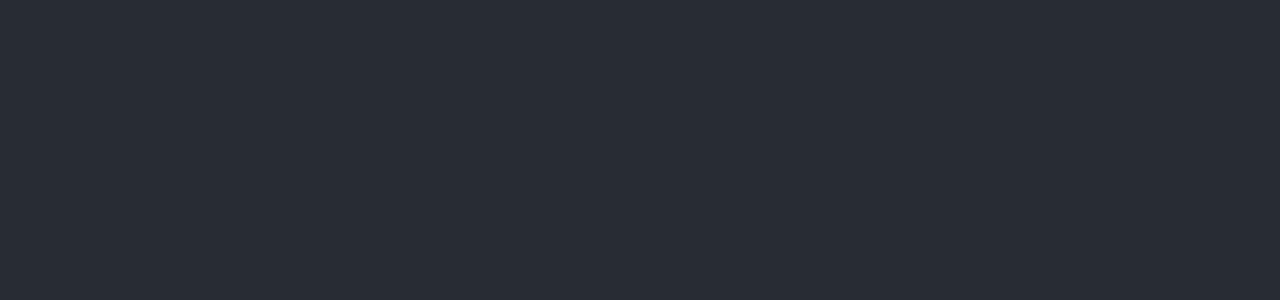
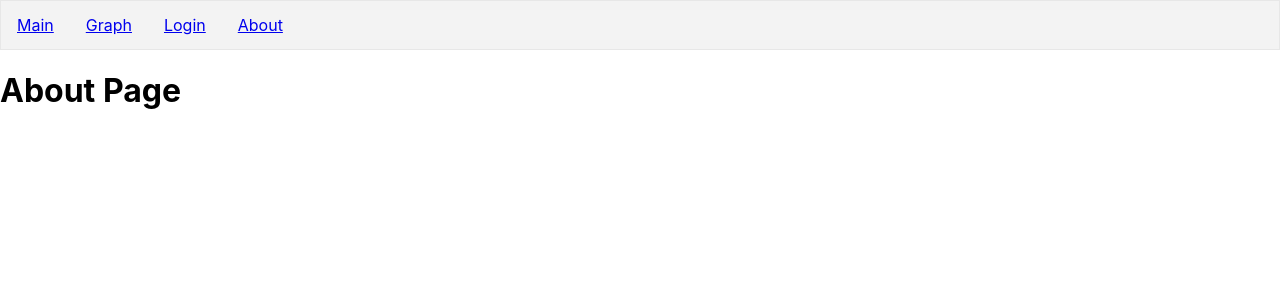
Before and after one commit to cz2h/react, a React (Create React App) app: page /about in a window 1280 px wide. Shown: the top 300 px of the page. Built offline with nearby package versions, Linux system fonts and the light colour scheme.

Commit message:
Add route

```diff
--- a/src/app/App.js
+++ b/src/app/App.js
@@ -1,13 +1,28 @@
-import React from 'react';
-import './css/App.css';
+import './components/css/App.css';
+import Nav from './components/Navbar';
+import { BrowserRouter, Route, Switch } from 'react-router-dom';
+// Main pages
+import Graph from './components/Graph';
+import Login from './components/Login';
+import About from './components/About';
+import Welcome from './components/Welcome';
 
-function App() {
-  return (
-    <div className="App">
-      <header className="App-header">
-      </header>
-    </div>
-  );
+var React = require('react');
+// var Nav = require('./components/Navbar');
+
+class App extends React.Component {
+  render() {
+    return (
+      <BrowserRouter>
+        <Nav />
+        <Switch>
+          <Route exact path="/" component={Welcome}></Route>
+          <Route exact path="/graph" component={Graph}></Route>
+          <Route exact path="/login" component={Login}></Route>
+          <Route exact path="/about" component={About}></Route>
+        </Switch>
+      </BrowserRouter>
+    );
+  }
 }
-
 export default App;
--- a/src/app/components/About.js
+++ b/src/app/components/About.js
@@ -0,0 +1,11 @@
+var React = require('react');
+
+class About extends React.Component {
+    render() {
+        return (
+            <h1>About Page</h1>
+        );
+    }
+};
+
+export default About;
--- /dev/null
+++ b/src/app/components/Graph.js
@@ -0,0 +1,11 @@
+var React = require('react');
+
+class Graph extends React.Component {
+    render() {
+        return (
+            <h1>Graph Page</h1>
+        );
+    }
+};
+
+export default Graph;
--- a/src/app/components/Login.js
+++ b/src/app/components/Login.js
@@ -0,0 +1,11 @@
+var React = require('react');
+
+class Login extends React.Component {
+    render() {
+        return (
+            <h1>Login Page</h1>
+        );
+    }
+};
+
+export default Login;
--- a/src/app/components/Navbar.js
+++ b/src/app/components/Navbar.js
@@ -0,0 +1,20 @@
+import { Link } from 'react-router-dom';
+
+require('./css/Navbar.css');
+
+var React = require('react');
+
+class Navbar extends React.Component {
+    render() {
+        return (
+            <ul>
+                <li><span><Link to={'/'}>Main</Link></span></li>
+                <li><span><Link to={'/graph'}>Graph</Link></span></li>
+                <li><span><Link to={'/login'}>Login</Link></span></li>
+                <li><span><Link to={'/about'}>About</Link></span></li>
+            </ul>
+        );
+    }
+};
+
+export default Navbar;
--- /dev/null
+++ b/src/app/components/Welcome.js
@@ -0,0 +1,11 @@
+var React = require('react');
+
+class Welcome extends React.Component {
+    render() {
+        return (
+            <h1>Welcome Page</h1>
+        );
+    }
+};
+
+export default Welcome;
--- /dev/null
+++ b/src/app/components/css/Navbar.css
@@ -0,0 +1,29 @@
+ul {
+    list-style-type: none;
+    margin: 0;
+    padding: 0;
+    overflow: hidden;
+    border: 1px solid #e7e7e7;
+    background-color: #f3f3f3;
+  }
+
+  li {
+    float: left;
+  }
+
+  li span {
+    display: block;
+    color: #666;
+    text-align: center;
+    padding: 14px 16px;
+    text-decoration: none;
+  }
+
+  li span:hover:not(.active) {
+    background-color: #ddd;
+  }
+
+  li span.active {
+    color: white;
+    background-color: #4CAF50;
+  }
--- a/src/index.js
+++ b/src/index.js
@@ -1,6 +1,6 @@
 import React from 'react';
 import ReactDOM from 'react-dom';
-import './app/css/index.css';
+import './app/components/css/index.css';
 import App from './app/App';
 
 ReactDOM.render(<App />, document.getElementById('root'));
```
Also changed, not shown: package.json (+7 -0 lines), src/app/components/css/App.css (renamed from src/app/css/App.css), src/app/components/css/index.css (renamed from src/app/css/index.css), 1 other file (tests, documents, lock files or other folders).
